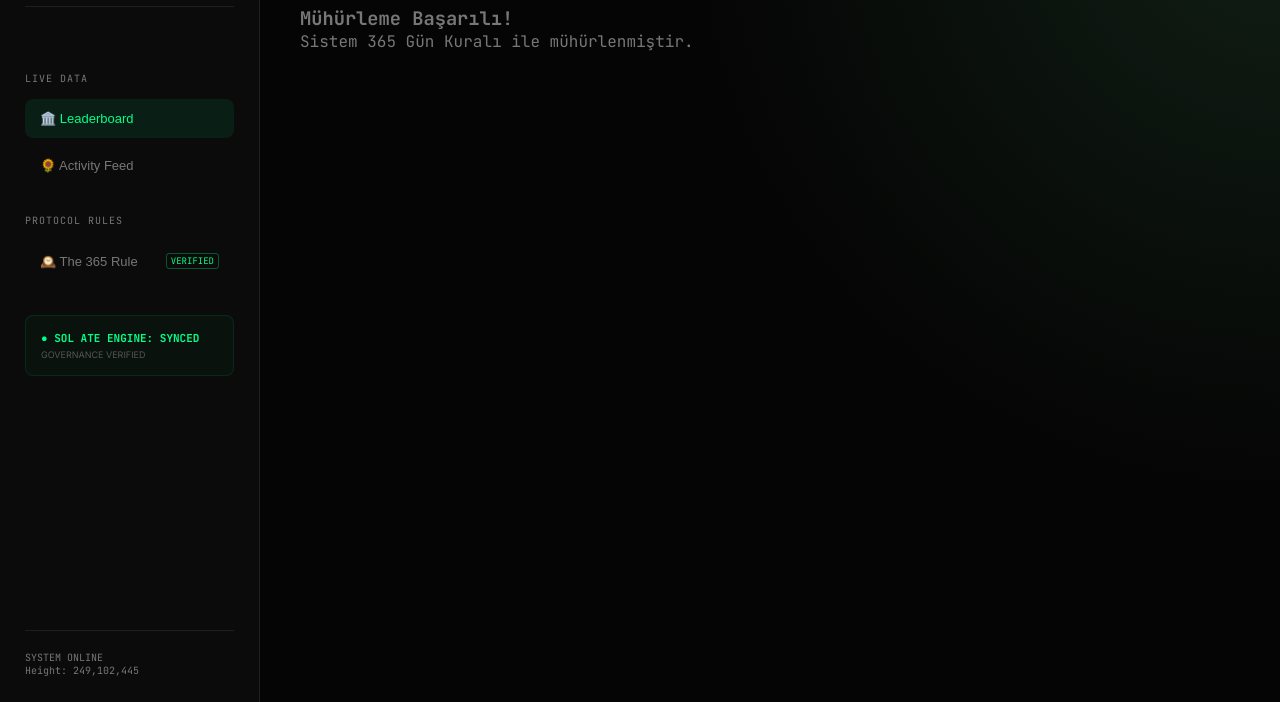
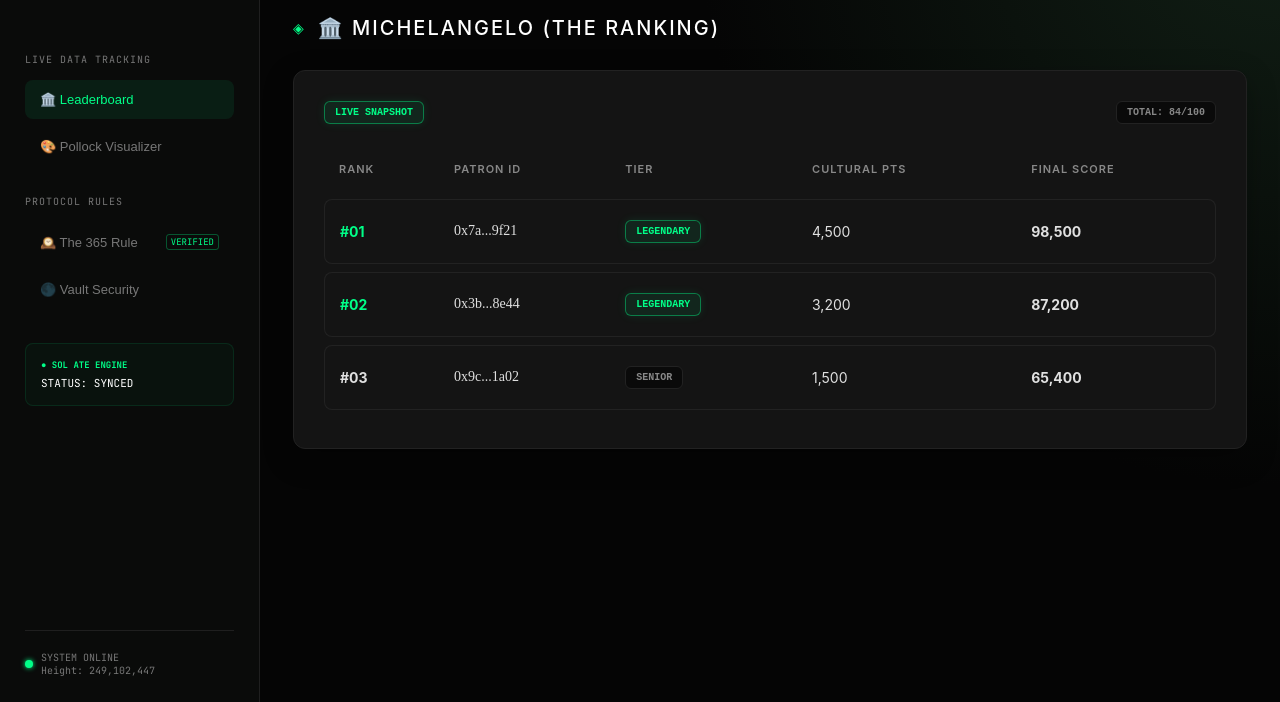
Before and after one commit to galeri-coder/ilhanart-protocol, a plain HTML site: page [PoArt]/index.html in a window 1280 px wide. Shown: the part 98-800 px from the top of the page. Drawn offline with Linux system fonts and the light colour scheme.

Commit message:
Update index.html
Signed-off-by: galeri-coder <250358187+galeri-coder@users.noreply.github.com>

```diff
--- a/[PoArt]/index.html
+++ b/[PoArt]/index.html
@@ -15,42 +15,69 @@
         }
         * { margin: 0; padding: 0; box-sizing: border-box; }
         body { background: var(--bg-app); color: var(--text-primary); font-family: var(--font-main); height: 100vh; display: flex; overflow: hidden; }
+
+        /* SIDEBAR TASARIMI */
         .sidebar { width: 260px; background: var(--bg-sidebar); border-right: 1px solid var(--border-color); padding: 25px; display: flex; flex-direction: column; flex-shrink: 0; }
         .brand { display: flex; align-items: center; gap: 12px; margin-bottom: 40px; padding-bottom: 20px; border-bottom: 1px solid var(--border-color); }
         .logo { width: 32px; height: 32px; background: var(--accent); color: #000; display: grid; place-items: center; font-weight: 700; border-radius: 6px; }
+        .brand-text h1 { font-size: 16px; font-weight: 700; color: #fff; letter-spacing: 1px; }
+
         .menu-title { font-size: 10px; font-family: var(--font-mono); color: var(--text-muted); margin: 25px 0 10px; text-transform: uppercase; letter-spacing: 1px; }
         .nav-btn { background: transparent; border: none; width: 100%; text-align: left; padding: 12px 15px; margin: 4px 0; border-radius: 8px; color: var(--text-muted); cursor: pointer; font-size: 13px; display: flex; align-items: center; justify-content: space-between; transition: 0.2s; }
         .nav-btn:hover { background: rgba(255,255,255,0.03); color: #fff; }
-        .nav-btn.active { background: rgba(0,255,136,0.08); color: var(--accent); }
+        .nav-btn.active { background: rgba(0,255,136,0.08); color: var(--accent); border-color: rgba(0,255,136,0.2); }
+
+        /* MÜHÜR TASARIMI */
         .badge-verified { color: #00ff88; font-size: 9px; font-family: var(--font-mono); border: 1px solid rgba(0,255,136,0.3); padding: 1px 4px; border-radius: 3px; }
-        .engine-box { margin-top: 30px; padding: 15px; background: rgba(0,255,136,0.03); border: 1px solid rgba(0,255,136,0.1); border-radius: 8px; }
-        .engine-status { font-size: 11px; font-family: var(--font-mono); color: var(--accent); font-weight: 700; }
+
+        /* SOL ATE ENGINE (SYNCED) */
+        .engine-status-box { margin-top: 30px; padding: 15px; background: rgba(0,255,136,0.03); border: 1px solid rgba(0,255,136,0.1); border-radius: 8px; }
+        .engine-title { font-size: 9px; font-family: var(--font-mono); color: var(--accent); font-weight: 700; margin-bottom: 5px; }
+        .engine-text { font-size: 11px; color: #fff; font-family: var(--font-mono); }
+
+        .footer-info { margin-top: auto; font-size: 10px; color: var(--text-muted); font-family: var(--font-mono); padding-top: 20px; border-top: 1px solid var(--border-color); display: flex; align-items: center; gap: 8px; }
+        .status-led { width: 8px; height: 8px; background: var(--accent); border-radius: 50%; box-shadow: 0 0 5px var(--accent); }
+
         .main { flex: 1; display: flex; flex-direction: column; background: var(--bg-main-gradient); }
         .top-bar { padding: 20px 30px; border-bottom: 1px solid var(--border-color); display: flex; justify-content: space-between; align-items: center; background: rgba(10,11,10,0.8); backdrop-filter: blur(10px); }
         h2#page-title { font-size: 18px; color: #fff; font-family: var(--font-mono); }
         .connection-status { font-size: 10px; color: var(--accent); font-family: var(--font-mono); border: 1px solid rgba(0,255,136,0.3); padding: 4px 10px; border-radius: 20px; }
+        .content-frame { flex: 1; border: none; width: 100%; height: 100%; }
     </style>
 </head>
 <body>
     <div class="sidebar">
         <div class="brand"><div class="logo">◈</div><div class="brand-text"><h1>[PoArt]</h1><span style="font-size:10px; color:var(--accent);">PROTOCOL TERMINAL</span></div></div>
-        <div class="menu-title">Live Data</div>
-        <button class="nav-btn active">🏛️ Leaderboard</button>
-        <button class="nav-btn">🌻 Activity Feed</button>
+
+        <div class="menu-title">Live Data Tracking</div>
+        <button class="nav-btn active" onclick="loadPage('modules/michelangelo.html', 'Michelangelo // Leaderboard')">🏛️ Leaderboard</button>
+        <button class="nav-btn" onclick="loadPage('modules/pollock.html', 'Jackson Pollock // Network Status')">🎨 Pollock Visualizer</button>
+
         <div class="menu-title">Protocol Rules</div>
-        <button class="nav-btn"><span>🕰️ The 365 Rule</span> <span class="badge-verified">VERIFIED</span></button>
-        <div class="engine-box">
-            <div class="engine-status">● SOL ATE ENGINE: SYNCED</div>
-            <div style="font-size:9px; color:#555; margin-top:4px;">GOVERNANCE VERIFIED</div>
+        <button class="nav-btn" onclick="loadPage('modules/dali.html', 'Dali // Time Filter')">
+            <span>🕰️ The 365 Rule</span> <span class="badge-verified">VERIFIED</span>
+        </button>
+        <button class="nav-btn" onclick="loadPage('modules/rembrandt.html', 'Rembrandt // The Vault')">🌑 Vault Security</button>
+
+        <div class="engine-status-box">
+            <div class="engine-title">● SOL ATE ENGINE</div>
+            <div class="engine-text">STATUS: SYNCED</div>
         </div>
-        <div style="margin-top:auto; font-size:10px; color:var(--text-muted); font-family:var(--font-mono); border-top:1px solid var(--border-color); padding-top:20px;">SYSTEM ONLINE <br> Height: 249,102,445</div>
+
+        <div class="footer-info"><div class="status-led"></div><div>SYSTEM ONLINE <br> Height: 249,102,447</div></div>
     </div>
     <div class="main">
-        <div class="top-bar"><h2 id="page-title">Genesis // Manifesto</h2><div class="connection-status">● SECURE CONNECTION</div></div>
-        <div style="padding: 40px; color: var(--text-muted); font-family: var(--font-mono);">
-            <h3>Mühürleme Başarılı!</h3>
-            <p>Sistem 365 Gün Kuralı ile mühürlenmiştir.</p>
-        </div>
+        <div class="top-bar"><h2 id="page-title">Michelangelo // Leaderboard</h2><div class="connection-status">● SECURE CONNECTION</div></div>
+        <iframe id="app-frame" class="content-frame" src="modules/michelangelo.html"></iframe>
     </div>
+
+    <script>
+        function loadPage(url, title) {
+            document.getElementById('app-frame').src = url;
+            document.getElementById('page-title').innerText = title;
+            document.querySelectorAll('.nav-btn').forEach(b => b.classList.remove('active'));
+            event.currentTarget.classList.add('active');
+        }
+    </script>
 </body>
 </html>
```
